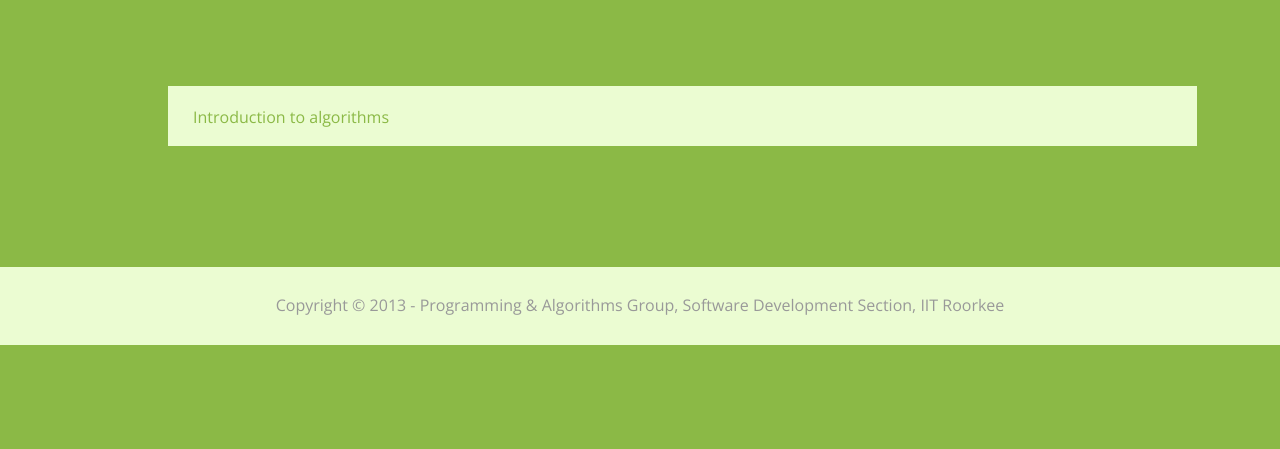
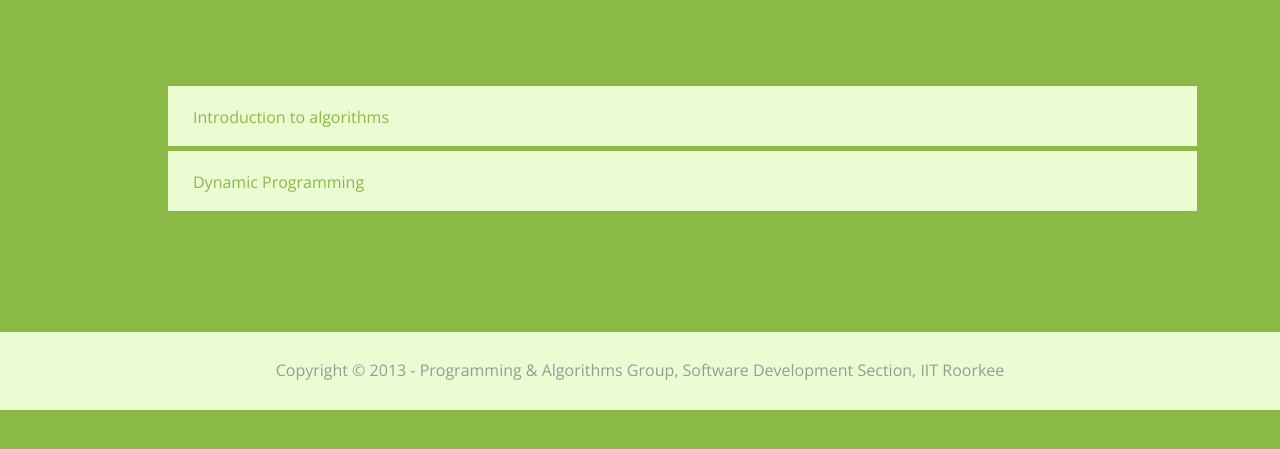
Before and after one commit to sdspag/presentations, a plain HTML site: page index.html in a window 1280 px wide. Shown: the part 253-702 px from the top of the page. Drawn offline with nearby package versions, Linux system fonts and the light colour scheme.

Commit message:
Added dp lec. on index.html

```diff
--- a/index.html
+++ b/index.html
@@ -37,6 +37,7 @@
       <div class="pure-g-r">
           <ul>
             <li><a href="19-09-2013/index.html" target="_blank">Introduction to algorithms</a></li>
+            <li><a href="dynamic programming/index.html" target="_blank">Dynamic Programming</a></li>
           </ul>
       </div>
   </div>
```
